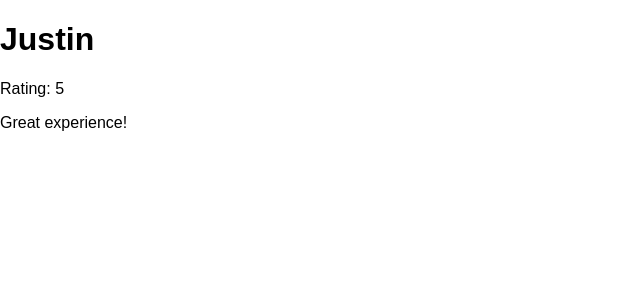
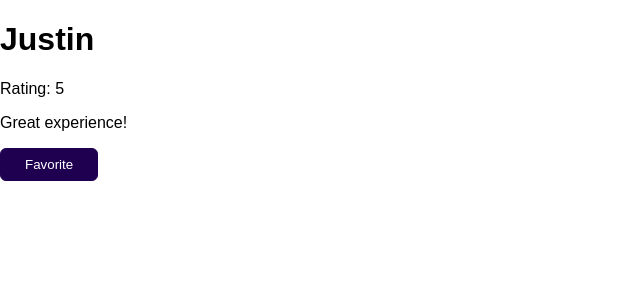
Before and after one commit to justinlove0987/django-feedback-Maximilian, a Django app: page /reviews/1 in a window 1280 px wide. Shown: the top 300 px of the page, without its empty margins (0-640 px from the left). Run offline with Django 3.2, Linux system fonts and the light colour scheme; data comes from the database, SQL or seed files in the repository.

Commit message:
177 enable and configure sessions

```diff
--- a/feedback/settings.py
+++ b/feedback/settings.py
@@ -36,6 +36,7 @@ INSTALLED_APPS = [
     'django.contrib.admin',
     'django.contrib.auth',
     'django.contrib.contenttypes',
+    # the app will enable django built-n sessions support
     'django.contrib.sessions',
     'django.contrib.messages',
     'django.contrib.staticfiles',
@@ -43,6 +44,7 @@ INSTALLED_APPS = [
 
 MIDDLEWARE = [
     'django.middleware.security.SecurityMiddleware',
+    # by default is added, but we should make sure it exist here when we deal with session.
     'django.contrib.sessions.middleware.SessionMiddleware',
     'django.middleware.common.CommonMiddleware',
     'django.middleware.csrf.CsrfViewMiddleware',
@@ -130,3 +132,6 @@ DEFAULT_AUTO_FIELD = 'django.db.models.BigAutoField'
 MEDIA_ROOT = BASE_DIR / "uploads"
 # MEDIA_URL is the url we want to show to the outside world from which these files can be loaded.
 MEDIA_URL = "/user-media/"
+
+# Here we can define how long a session cookie and therefore session itself should survive.
+# SESSION_COOKIE_AGE = 120 # this means two miniutes.
--- a/reviews/templates/reviews/single_review.html
+++ b/reviews/templates/reviews/single_review.html
@@ -6,4 +6,5 @@
     <h1>{{ object.user_name }}</h1>
     <p>Rating: {{review.rating}}</p>
     <p>{{ review.review_text }}</p>
+    <button>Favorite</button>
 {% endblock content %}
```
